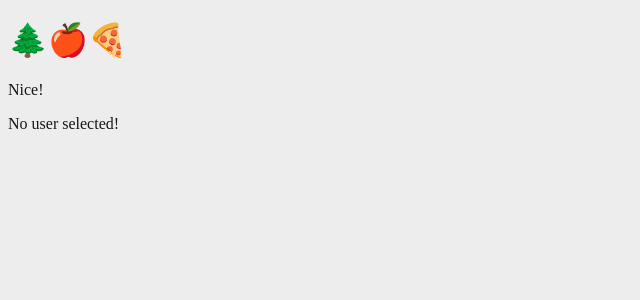
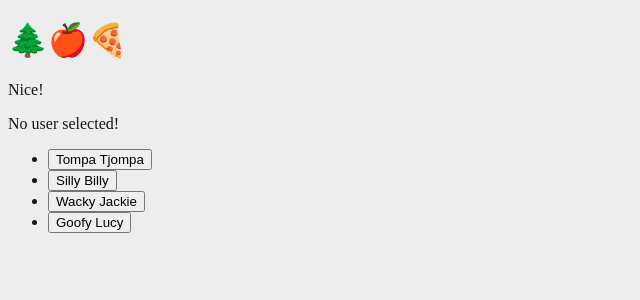
Before and after one commit to VonRiddarn/pine-apple-pizza, a React (Vite) app: page / in a window 1280 px wide. Shown: the top 300 px of the page, without its empty margins (0-640 px from the left). Built offline with nearby package versions, Linux system fonts and the light colour scheme.

Commit message:
feat: add local user list to select users AND moved hook into context file

```diff
--- a/src/App.tsx
+++ b/src/App.tsx
@@ -1,5 +1,6 @@
 import "./App.scss";
 import CurrentUserDisplay from "./components/CurrentUserDisplay";
+import ListUsers from "./components/ListUsers";
 import { LocalUserProvider } from "./contexts/NameContext/LocalUsersContext";
 
 function App() {
@@ -8,6 +9,7 @@ function App() {
 			<h1>🌲🍎🍕</h1>
 			<p>Nice!</p>
 			<CurrentUserDisplay />
+			<ListUsers />
 		</LocalUserProvider>
 	);
 }
--- a/src/components/CurrentUserDisplay.tsx
+++ b/src/components/CurrentUserDisplay.tsx
@@ -1,4 +1,4 @@
-import { useLocalUsersContext } from "../hooks/useLocalUsersContext";
+import { useLocalUsersContext } from "../contexts/NameContext/LocalUsersContext";
 
 const CurrentUserDisplay = () => {
 	const { allUsers, currentUserId } = useLocalUsersContext();
--- /dev/null
+++ b/src/components/ListUsers.tsx
@@ -0,0 +1,18 @@
+import { useLocalUsersContext } from "../contexts/NameContext/LocalUsersContext";
+import UserButton from "./UserButton";
+
+const ListUsers = () => {
+	const usersContext = useLocalUsersContext();
+
+	return (
+		<ul>
+			{usersContext.allUsers.map((u) => (
+				<li key={u.id}>
+					<UserButton name={u.name} />
+				</li>
+			))}
+		</ul>
+	);
+};
+
+export default ListUsers;
--- /dev/null
+++ b/src/components/UserButton.tsx
@@ -0,0 +1,21 @@
+import { useLocalUsersContext } from "../contexts/NameContext/LocalUsersContext";
+
+type UserButtonProps = {
+	name: string;
+};
+
+const UserButton = ({ name }: UserButtonProps) => {
+	const userContext = useLocalUsersContext();
+
+	return (
+		<button
+			onClick={() => {
+				userContext.setCurrentUserId(userContext.allUsers.find((u) => u.name === name)!.id);
+			}}
+		>
+			{name}
+		</button>
+	);
+};
+
+export default UserButton;
--- a/src/contexts/NameContext/LocalUsersContext.tsx
+++ b/src/contexts/NameContext/LocalUsersContext.tsx
@@ -1,34 +1,47 @@
 import React, { useState } from "react";
-import { LocalUsersContext, LocalUsersType } from "../../hooks/useLocalUsersContext";
+
+type LocalUser = {
+	id: number;
+	name: string;
+};
+
+export type LocalUsersContextType = Readonly<{
+	allUsers: LocalUser[];
+	setAllUsers: React.Dispatch<React.SetStateAction<LocalUser[]>>;
+	currentUserId: number;
+	setCurrentUserId: (newId: number) => void;
+}>;
+
+const LocalUsersContext = React.createContext<LocalUsersContextType | null>(null);
+
+export const useLocalUsersContext = () =>
+	React.useContext(LocalUsersContext) ??
+	(() => {
+		throw new Error("Namecontext must be used within the provider!");
+	})();
 
 type LocalUsersProviderProps = {
 	children: React.ReactNode;
 };
 
-const initialState: LocalUsersType = {
-	allUsers: [
-		{
-			id: 0,
-			name: "Tompa Tjompa",
-		},
-		{
-			id: 1,
-			name: "Silly Billy",
-		},
-		{
-			id: 2,
-			name: "Wacky Jackie",
-		},
-		{
-			id: 3,
-			name: "Goofy Lucy",
-		},
-	],
-	currentUserId: -1,
-};
+export function LocalUserProvider({ children }: Readonly<LocalUsersProviderProps>) {
+	const [allUsers, setAllUsers] = React.useState<LocalUser[]>([
+		{ id: 0, name: "Tompa Tjompa" },
+		{ id: 1, name: "Silly Billy" },
+		{ id: 2, name: "Wacky Jackie" },
+		{ id: 3, name: "Goofy Lucy" },
+	]);
 
-export function LocalUserProvider({ children }: LocalUsersProviderProps) {
-	const [name] = useState(initialState);
+	const [currentUserId, setCurrentUserId] = useState(-1);
 
-	return <LocalUsersContext.Provider value={name}>{children}</LocalUsersContext.Provider>;
+	const updateCurrentUserId = (newUserId: number) => setCurrentUserId(newUserId);
+
+	const value: LocalUsersContextType = {
+		allUsers,
+		setAllUsers,
+		currentUserId,
+		setCurrentUserId: updateCurrentUserId,
+	};
+
+	return <LocalUsersContext.Provider value={value}>{children}</LocalUsersContext.Provider>;
 }
--- a/src/hooks/useLocalUsersContext.ts
+++ /dev/null
@@ -1,19 +0,0 @@
-import React from "react";
-
-type LocalUser = {
-	id: number;
-	name: string;
-};
-
-export type LocalUsersType = {
-	allUsers: LocalUser[];
-	currentUserId: number;
-};
-
-export const LocalUsersContext = React.createContext<LocalUsersType | null>(null);
-
-export const useLocalUsersContext = () =>
-	React.useContext(LocalUsersContext) ??
-	(() => {
-		throw new Error("Namecontext must be used within the provider!");
-	})();
```
